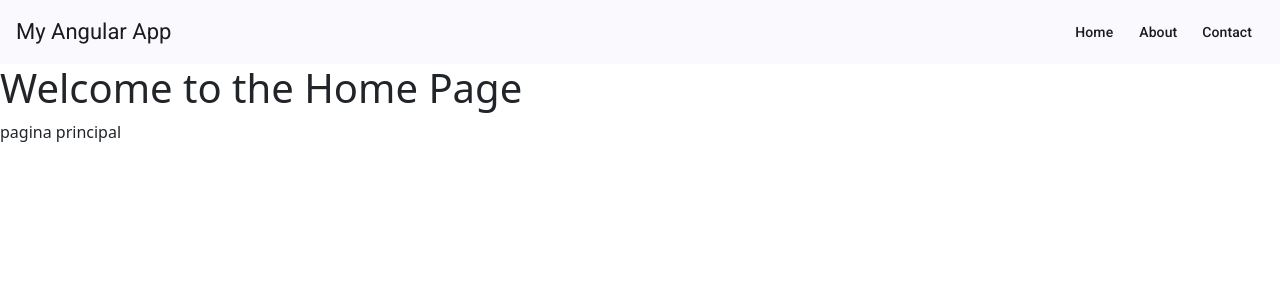
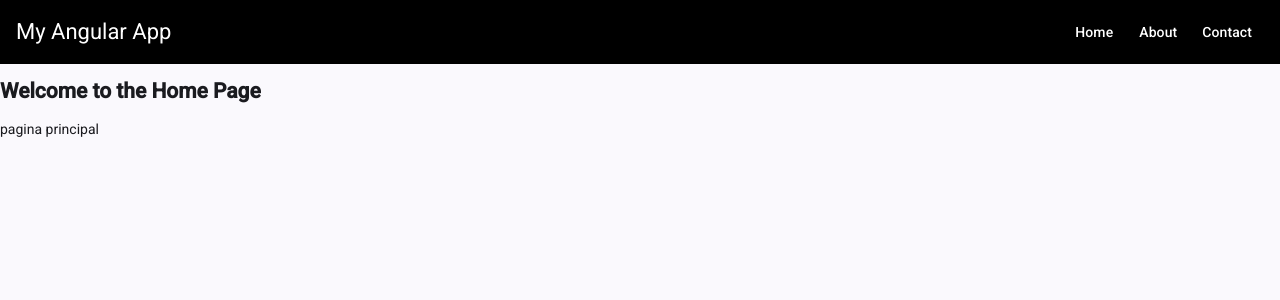
Before and after one commit to JoshuaJSR/Static-web, an Angular app: page /home in a window 1280 px wide. Shown: the top 300 px of the page. Built offline with nearby package versions, Linux system fonts and the light colour scheme.

Commit message:
feat: Modificacion colores navbar

```diff
--- a/src/app/shared/navbar/navbar.css
+++ b/src/app/shared/navbar/navbar.css
@@ -1,3 +1,30 @@
 .spacer{
     flex: 1 1 auto;
 }
+
+.menu-desktop{
+    display: flex;
+}
+.btn-hamburger {
+  display: none;
+}
+
+/* En móviles */
+@media (max-width: 768px) {
+  .menu-desktop {
+    display: none;
+  }
+
+  .btn-hamburger {
+    display: block;
+  }
+}
+
+/*COLOR DEL NAVBAR*/
+.navbar {
+  background-color: #000000;
+  color: white;
+}
+.navbar a {
+  color: white;
+}
--- a/src/app/shared/navbar/navbar.html
+++ b/src/app/shared/navbar/navbar.html
@@ -1,14 +1,34 @@
 <!-- COMPONENTE NAVBAR REUTILIZABLE O COMPARTIDA CON LAS OTRAS PAGINAS-->
-<mat-toolbar color="primary">
-  <span>My Angular App</span>
+<mat-sidenav-container>
 
-  <span class="spacer"></span>
+  <mat-sidenav #sidenav mode="over">
+    <mat-nav-list>
+      <a mat-list-item routerLink="/home" (click)="sidenav.close()">Home</a>
+      <a mat-list-item routerLink="/about" (click)="sidenav.close()">About</a>
+      <a mat-list-item routerLink="/contact" (click)="sidenav.close()">Contact</a>
+    </mat-nav-list>
+  </mat-sidenav>
 
-  <a mat-button routerLink="/">Home</a>
-  <a mat-button routerLink="/about">About</a>
-  <a mat-button routerLink="/contact">Contact</a>
-</mat-toolbar>
+  <mat-sidenav-content>
+    <mat-toolbar class = "navbar">
 
+      <button class="btn-hamburger" mat-icon-button (click)="sidenav.toggle()">
+        <mat-icon>menu</mat-icon>
+      </button>
+
+      <span>My Angular App</span>
+      <span class="spacer"></span>
+
+      <div class="menu-desktop">
+        <a mat-button routerLink="/home">Home</a>
+        <a mat-button routerLink="/about">About</a>
+        <a mat-button routerLink="/contact">Contact</a>
+      </div>
+
+    </mat-toolbar>
+  </mat-sidenav-content>
+
+</mat-sidenav-container>
 <!--PASOS PARA CREAR UN COMPONENTE CON ANGULAR
   1. Crear el componente con el comando: ng g c shared/navbar (nombre del componente)
   2-Importarlo donde se va usar, un componente compartido va en app.ts
--- a/src/index.html
+++ b/src/index.html
@@ -14,5 +14,5 @@
 <body>
   <app-root></app-root>
 </body>
-  <link href="https://cdn.jsdelivr.net/npm/bootstrap@5.3.0/dist/css/bootstrap.min.css" rel="stylesheet">
+  <link href="https://fonts.googleapis.com/icon?family=Material+Icons" rel="stylesheet">
 </html>
```
Also changed, not shown: src/app/shared/navbar/navbar.ts (+7 -4 lines).
